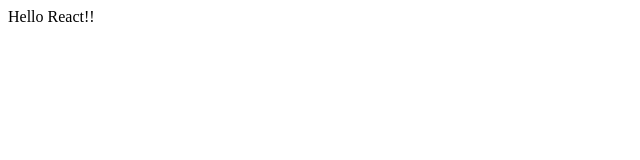
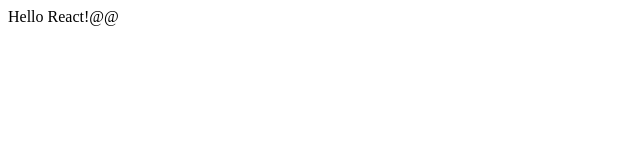
Before and after one commit to maxjerin/ts-api-express-graphql, a React (Vite) app in the folder client/: page / in a window 1280 px wide. Shown: the top 160 px of the page, without its empty margins (0-640 px from the left). Built offline with nearby package versions, Linux system fonts and the light colour scheme.

Commit message:
changes to make webpack work

```diff
--- a/client/src/index.html
+++ b/client/src/index.html
@@ -9,7 +9,7 @@
 </head>
 
 <body>
-  <section id="index"></section>
+  <div id="index"></div>
 </body>
 
 </html>
--- a/client/src/index.tsx
+++ b/client/src/index.tsx
@@ -1,9 +1,12 @@
-import * as React from 'react'
-import * as ReactDOM from 'react-dom'
-import { hot } from 'react-hot-loader'
+import * as React from 'react';
+import * as ReactDOM from 'react-dom';
+import { hot } from 'react-hot-loader';
 
 const Index = hot(module)((): JSX.Element => {
-  return <div>{'Hello React!!'}</div>
+  return <div>{'Hello React!@@'}</div>
 });
 
-ReactDOM.render(<Index />, document.getElementById('index'))
+ReactDOM.render(
+  <Index />,
+  document.getElementById('index') as HTMLElement
+);
--- a/client/tsconfig.json
+++ b/client/tsconfig.json
@@ -1,6 +1,6 @@
 {
   "compilerOptions": {
-    "outDir": "./dist",
+    "outDir": "./dist/",
     "sourceMap": true,
     "noImplicitAny": true,
     "jsx": "react",
```
